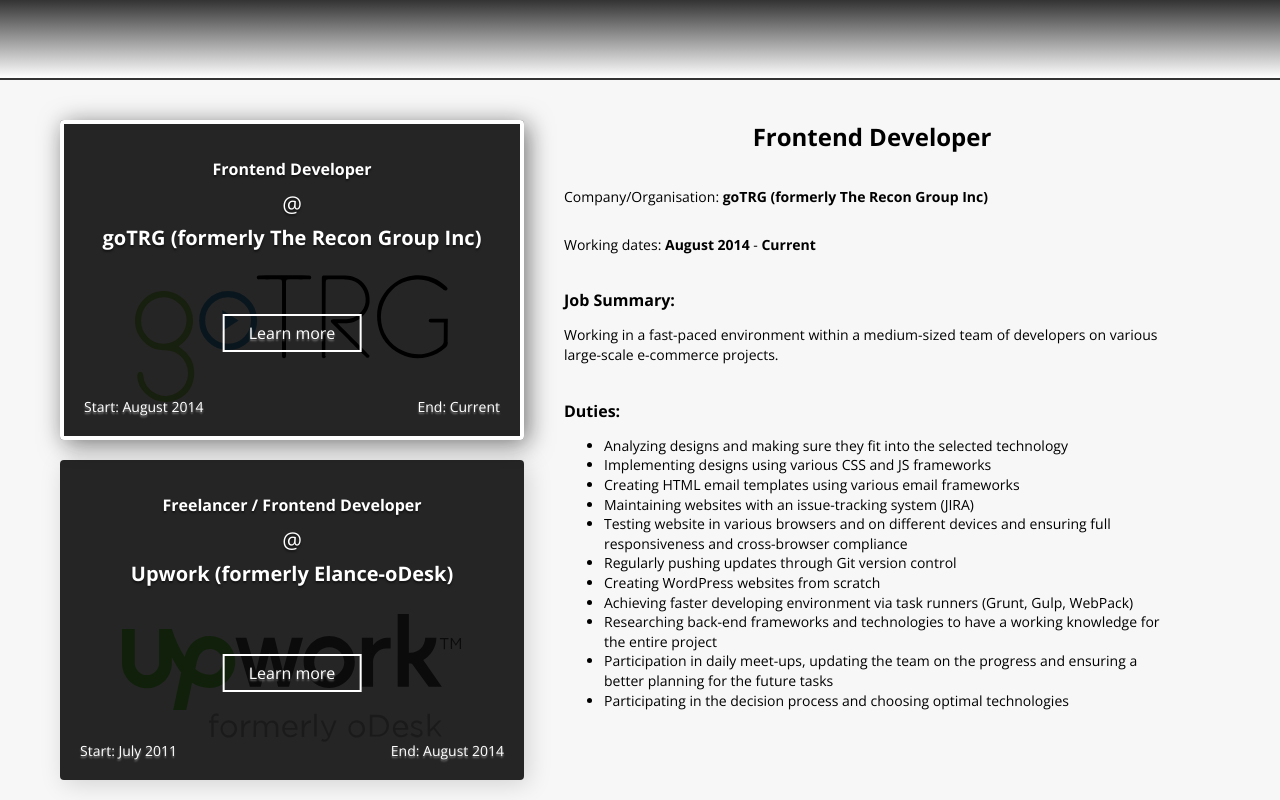
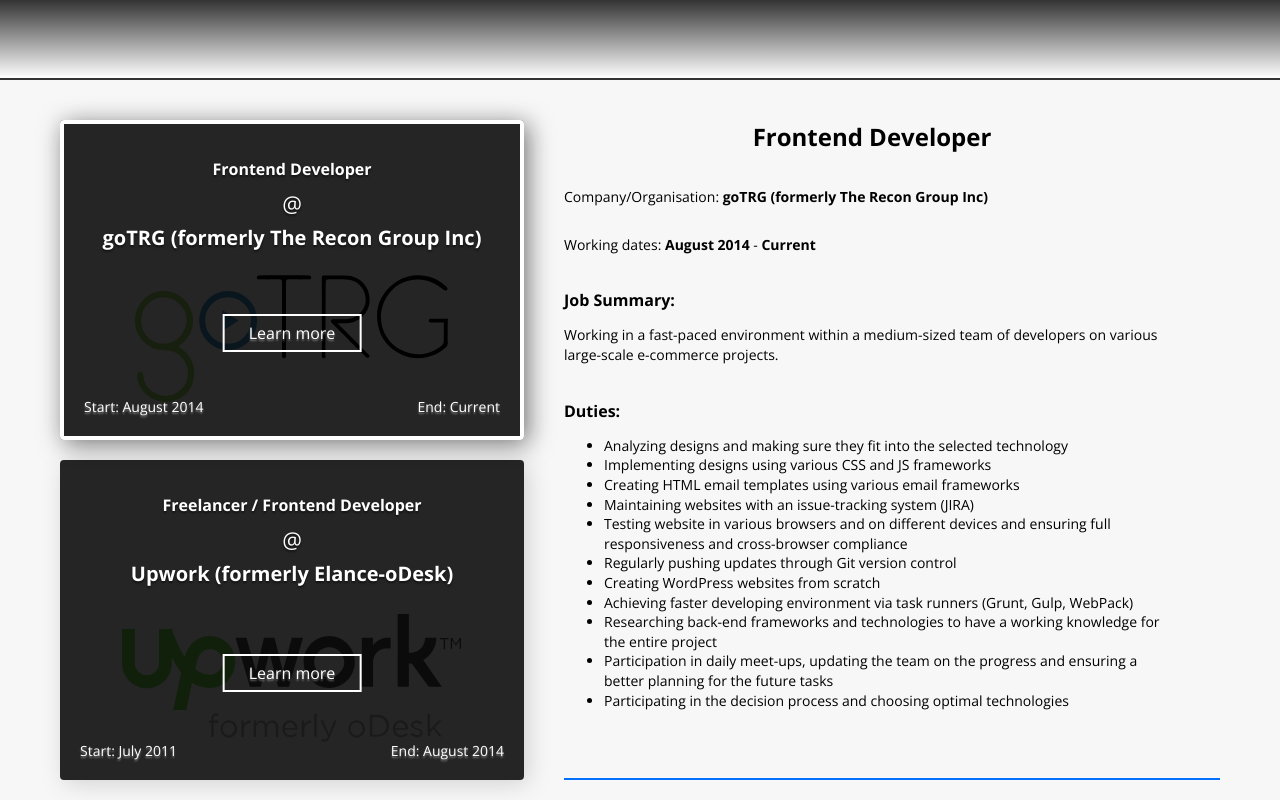
Before and after one commit to sergeyeremeev/mysite, a React (Create React App) app: page / in a window 1280 px wide. Both pictures are taken after a click on the element 292 px from the left and 280 px from the top of the page. Built offline with nearby package versions, Linux system fonts and the light colour scheme.

Commit message:
add keys to duties mapping, add job resetter element

```diff
--- a/src/work-experience/active-job/active-job.js
+++ b/src/work-experience/active-job/active-job.js
@@ -16,13 +16,16 @@
 
 const JobDetailsContainer = styled.div`
   width: 60%;
+  position: relative;
+  overflow: hidden;
+  padding-bottom: 22px;
 `;
 
 const JobDetails = styled.div`
   display: flex;
   width: ${props => props.selected ? '100%' : '60%'};
   flex-direction: column;
-  padding: 0 40px;
+  padding: 0 40px 20px;
   justify-content: ${props => props.selected ? 'flex-start' : 'center'};
 
   h2 {
@@ -46,6 +49,17 @@
   h4 {
     margin-bottom: 0;
   }
+`;
+
+const JobResetter = styled.div`
+  position: absolute;
+  left: 40px;
+  bottom: 0;
+  height: 100%;
+  width: calc(100% - 40px);
+  border-top: 2px solid #0070ff;
+  transform: translateY(calc(100% - 2px));
+  background: #f7f7f7;
 `;
 
 class ActiveJob extends Component {
@@ -72,12 +86,13 @@
                         <p>{activeJob.roleSummary}</p>
                         <h4>Duties:</h4>
                         <ul>
-                            {activeJob.duties.map(duty =>
-                                <li>{duty}</li>
+                            {activeJob.duties.map((duty, i) =>
+                                <li key={i}>{duty}</li>
                             )}
                         </ul>
                     </JobDetails>
                 </Scrollbars>
+                <JobResetter />
             </JobDetailsContainer>
         );
     }
```
